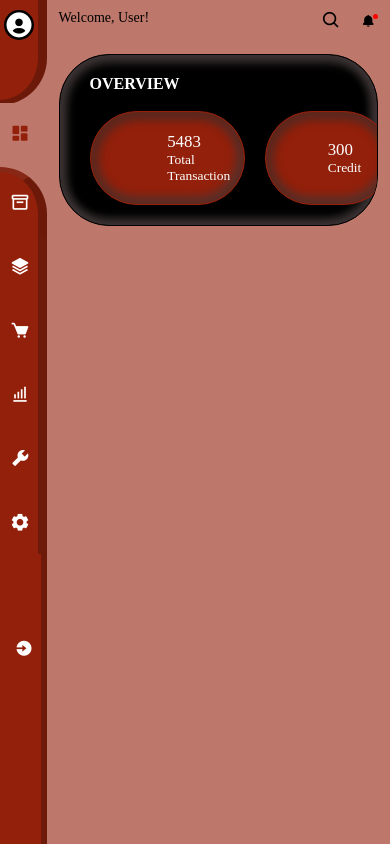
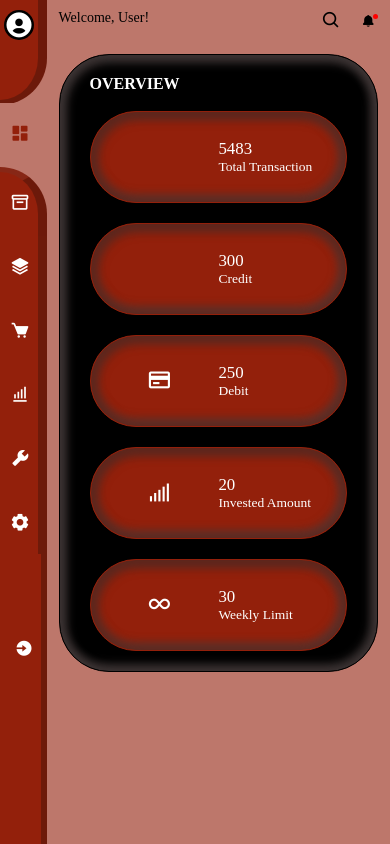
Before and after one commit to Lovethrech/personal-finance-manager, a Vue app: page / in a window 390 px wide. Built offline with nearby package versions, Linux system fonts and the light colour scheme; some icons are missing.

Commit message:
...finetuning all available components.

```diff
--- a/src/components/landing-page/LandingPageOverviewBoxMainCtn.vue
+++ b/src/components/landing-page/LandingPageOverviewBoxMainCtn.vue
@@ -49,4 +49,13 @@ import LandingPageOverviewBox from './LandingPageOverviewBox.vue';
     flex-direction:row;
     gap:20px;
 }
+
+@media screen and (max-width:970px){
+    .landing-page-overview-box-mini-ctn{
+        flex-wrap:wrap;
+    }
+    .landing-page-overview-box-mini-ctn{
+
+    }
+}
 </style>
```
